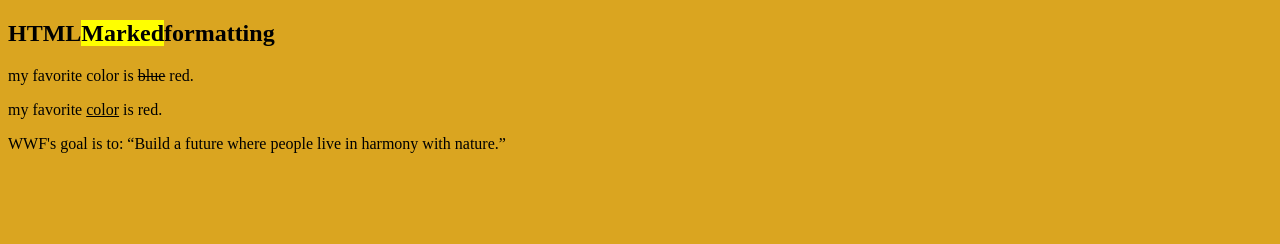
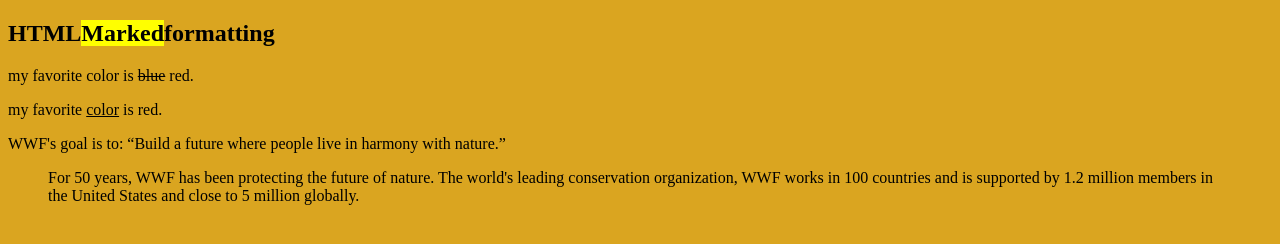
Before and after one commit to Billystan/textrepo, a plain HTML site: page index.html in a window 1280 px wide. Drawn offline with Linux system fonts and the light colour scheme.

Commit message:
done with html

```diff
--- a/index.html
+++ b/index.html
@@ -11,3 +11,12 @@
 	<p>my favorite <ins>color</ins> is red.</p>
 	<p>WWF's goal is to: <q>Build a future where people live in harmony with
 nature.</q></p>
+<blockquote cite="http://www.worldwildlife.org/who/index.html">
+For 50 years, WWF has been protecting the future of nature.
+The world's leading conservation organization,
+WWF works in 100 countries and is supported by
+1.2 million members in the United States and
+close to 5 million globally.
+</blockquote>
+</body>
+</html>
```
